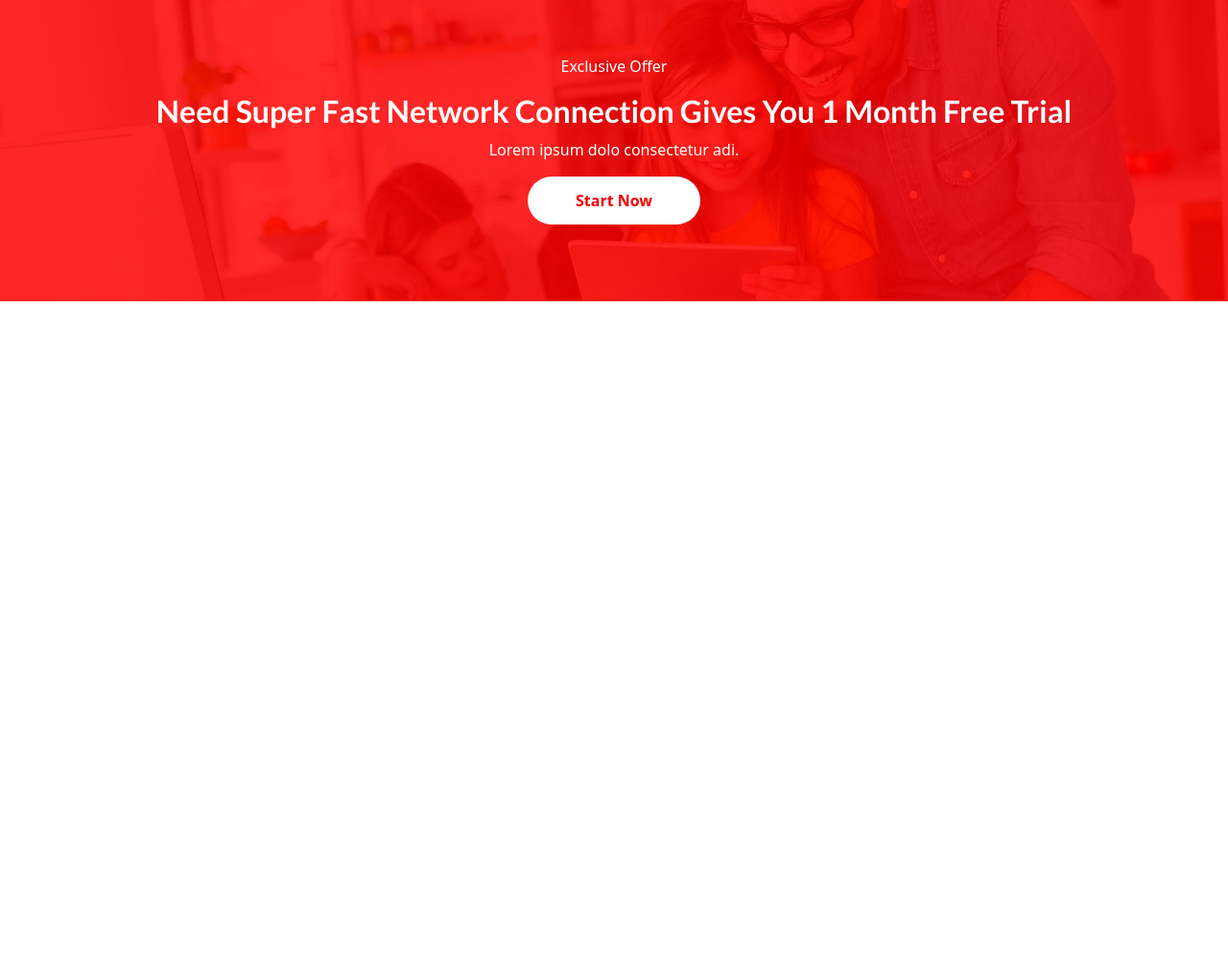
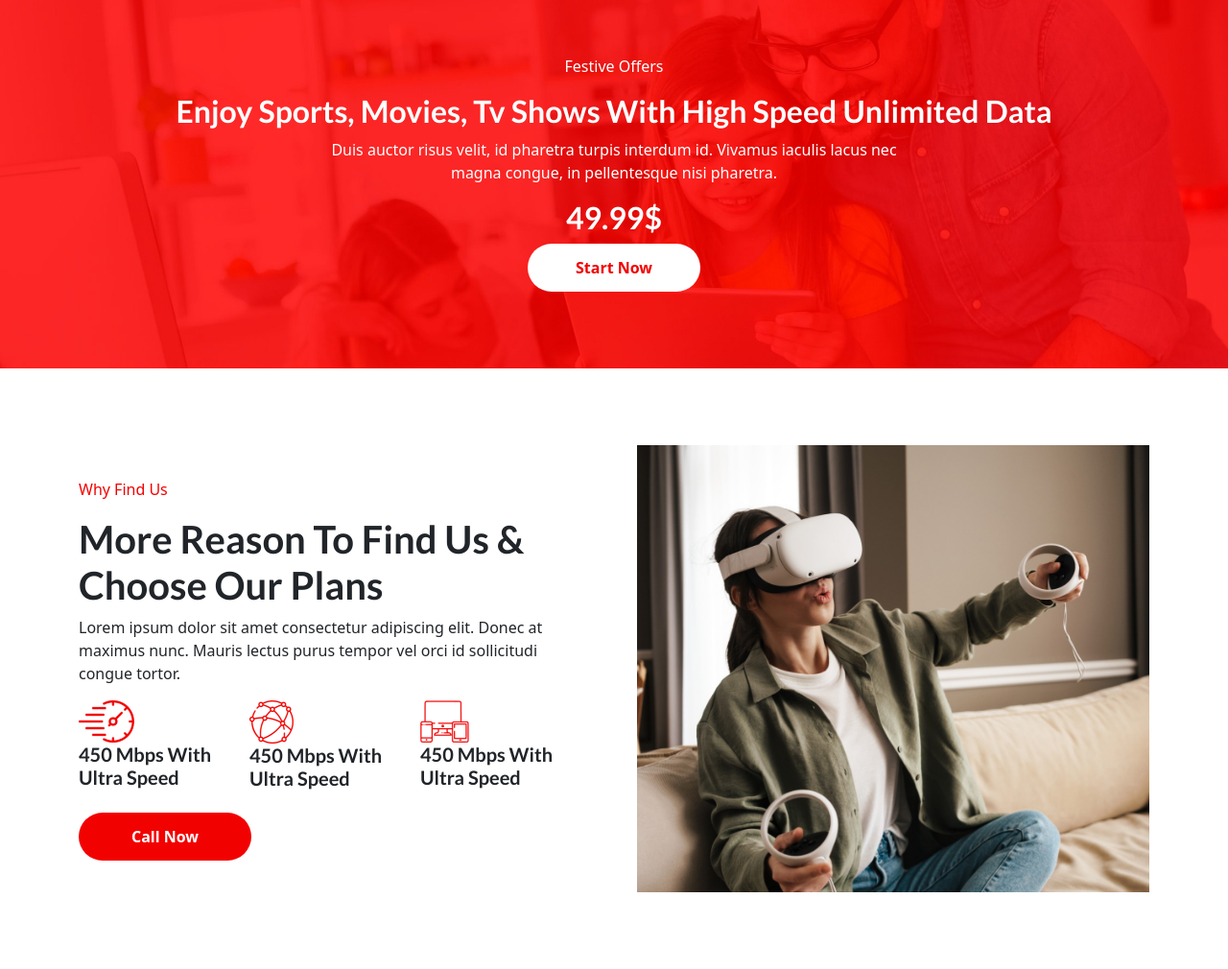
Before and after one commit to programmernizam/protel, a plain HTML site: page index.html in a window 1280 px wide. Shown: the part 3807-4817 px from the top of the page at 96% size. Before the commit the page ends 4121 px from the top, so only its background shows below. Drawn offline with nearby package versions, Linux system fonts and the light colour scheme; files whose address does not match are found by name.

Commit message:
Find us added

```diff
--- a/index.html
+++ b/index.html
@@ -401,16 +401,64 @@
       <section class="festival_offer">
         <div class="contianer">
           <div class="text-center">
-            <p>Exclusive Offer</p>
+            <p>Festive Offers</p>
             <h2>
-              Need Super Fast Network Connection Gives You 1 Month Free Trial
+              Enjoy Sports, Movies, Tv Shows With High Speed Unlimited Data
             </h2>
-            <p>Lorem ipsum dolo consectetur adi.</p>
+            <p>
+              Duis auctor risus velit, id pharetra turpis interdum id. Vivamus
+              iaculis lacus nec <br />
+              magna congue, in pellentesque nisi pharetra.
+            </p>
+            <h2>49.99$</h2>
             <button class="secondary-button">Start Now</button>
           </div>
         </div>
       </section>
       <!-- Festival Offer end -->
+      <!-- Find Us Start -->
+      <section class="find_us">
+        <div class="container">
+          <div class="row g-5">
+            <div class="col-lg-6 d-lg-flex align-items-center">
+              <div>
+                <p style="color: var(--primary-color)">Why Find Us</p>
+                <h2 class="h1">More Reason To Find Us & Choose Our Plans</h2>
+                <p>
+                  Lorem ipsum dolor sit amet consectetur adipiscing elit. Donec
+                  at maximus nunc. Mauris lectus purus tempor vel orci id
+                  sollicitudi congue tortor.
+                </p>
+                <div class="d-lg-flex justify-content-between mb-3 g-5">
+                  <div>
+                    <img src="./assets/icon/icon (9).png" alt="" />
+                    <h5>450 Mbps With Ultra Speed</h5>
+                  </div>
+                  <div>
+                    <img src="./assets/icon/icon (10).png" alt="" />
+                    <h5>450 Mbps With Ultra Speed</h5>
+                  </div>
+                  <div>
+                    <img src="./assets/icon/icon (1).png" alt="" />
+                    <h5>450 Mbps With Ultra Speed</h5>
+                  </div>
+                </div>
+                <a href="tel:+8801812345678">
+                  <button class="primary-button">Call Now</button>
+                </a>
+              </div>
+            </div>
+            <div class="col-lg-6">
+              <img
+                src="./assets/find_us.jpeg"
+                class="w-100"
+                alt="about_person"
+              />
+            </div>
+          </div>
+        </div>
+      </section>
+      <!-- Find Us End -->
     </main>
 
     <!-- Bootstrap JS CDN -->
--- a/style/style.css
+++ b/style/style.css
@@ -19,6 +19,7 @@ body {
   --secondary-color: #ffffff;
   --accent-color: #000000;
   --bg-color: #f8f8f8;
+  --bg-color-dark: #02080e;
 }
 .primary-button {
   border-radius: 50px;
@@ -137,3 +138,7 @@ body {
   background-size: cover;
   color: var(--secondary-color);
 }
+/* Find us */
+.find_us {
+  padding: 80px 0;
+}
```
